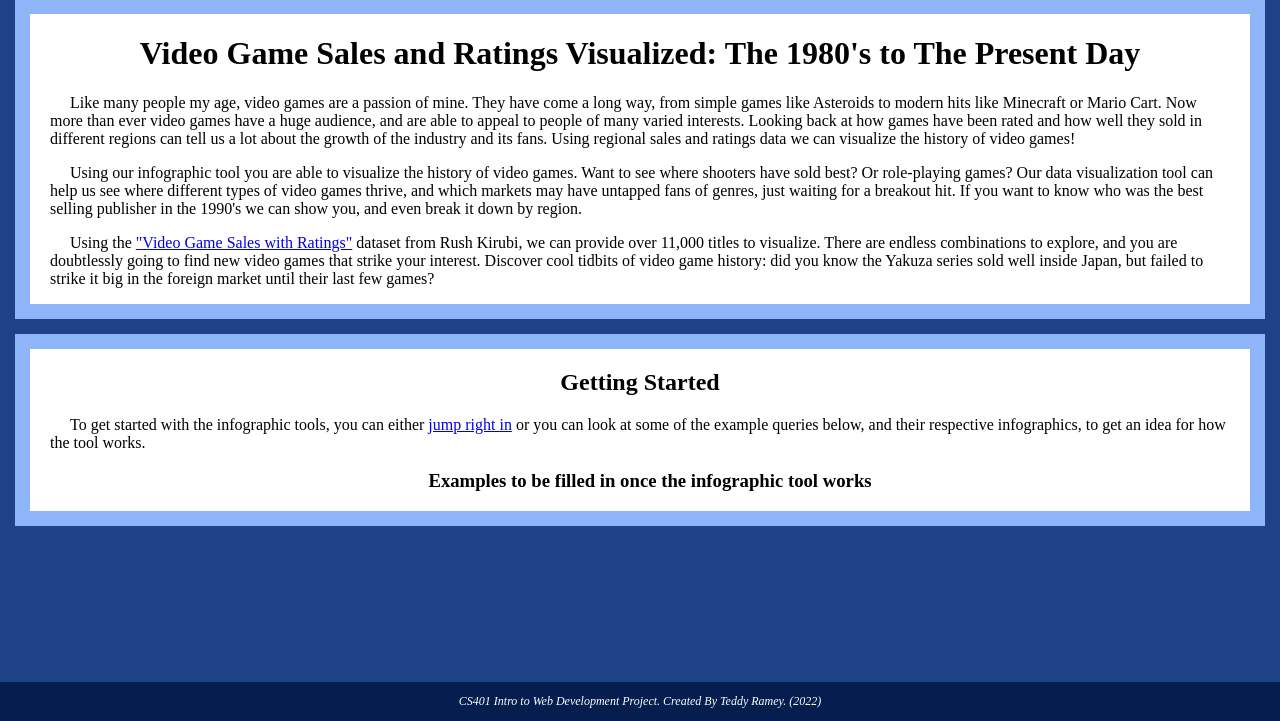
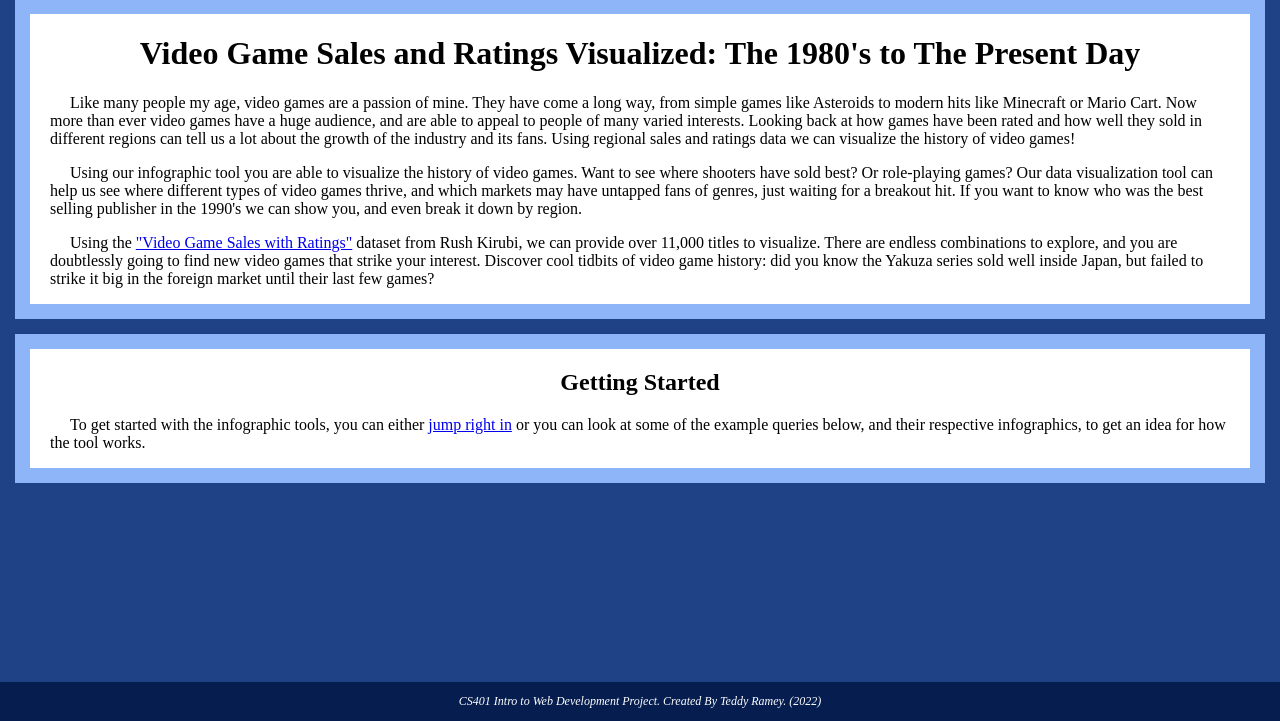
Before and after one commit to TheodoreRamey/cs401-website, a PHP site: page / in a window 1280 px wide. Shown: the part 79-800 px from the top of the page. Run offline with PHP 8.4, Linux system fonts and the light colour scheme; the visitor is signed in with stand-in values (Sample User, id 1).

Commit message:
Commented out some stuff

```diff
--- a/index.php
+++ b/index.php
@@ -29,7 +29,7 @@
         <p>
           To get started with the infographic tools, you can either <a href="map.php">jump right in</a> or you can look at some of the example queries below, and their respective infographics, to get an idea for how the tool works.
         </p>
-        <h3>Examples to be filled in once the infographic tool works</h3>
+        <!--<h3>Examples to be filled in once the infographic tool works</h3>-->
       </div>
     </div>
   </div>
```
